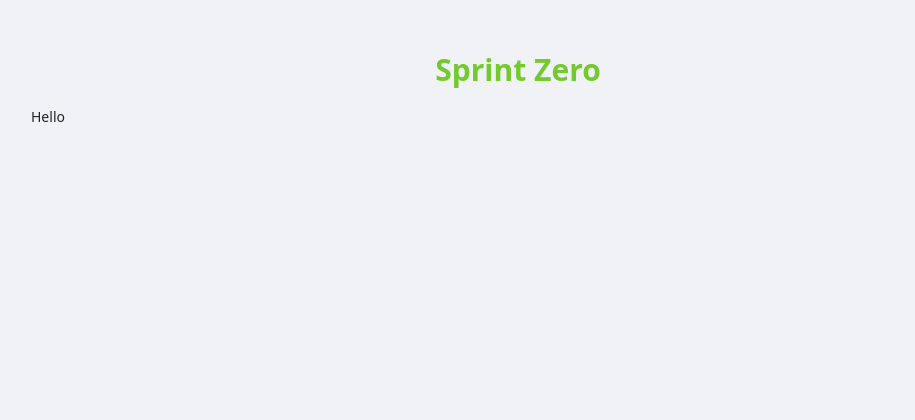
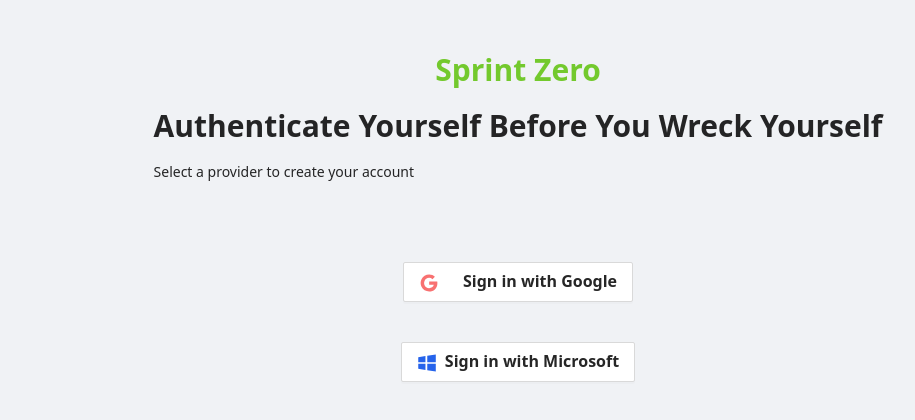
Before and after one commit to Relentless-Persistence/SprintZero, a Next.js app: page /login in a window 1280 px wide. Shown: the top 420 px of the page, without its empty margins (122-1037 px from the left). Built offline with nearby package versions, Linux system fonts and the light colour scheme.

Commit message:
Refactor Billing UI

```diff
--- a/components/Billing.js
+++ b/components/Billing.js
@@ -1,12 +1,22 @@
-import React, { useState, useEffect } from 'react'
+import React, { useState, useEffect } from "react";
 import { useRouter } from "next/router";
-import { Typography, Card, Row, Col, Button, Input, Form, Select, Divider, Checkbox } from "antd";
-import {QuestionCircleOutlined} from '@ant-design/icons';
+import {
+  Typography,
+  Row,
+  Col,
+  Button,
+  Input,
+  Form,
+  Select,
+  Divider,
+  Checkbox,
+} from "antd";
+import { QuestionCircleOutlined } from "@ant-design/icons";
 import { CardElement, useStripe, useElements } from "@stripe/react-stripe-js";
-import axios from 'axios';
+import axios from "axios";
 
 const { Title, Text } = Typography;
-const {Item} = Form;
+const { Item } = Form;
 const { Option } = Select;
 
 const card_options = {
@@ -28,7 +38,7 @@ const card_options = {
   },
 };
 
-const Billing = ({selectedPlan, countries}) => {
+const Billing = ({ selectedPlan, countries }) => {
   const router = useRouter();
   const [firstName, setFirstName] = useState("");
   const [lastName, setLastName] = useState("");
@@ -41,7 +51,7 @@ const Billing = ({selectedPlan, countries}) => {
   const elements = useElements();
 
   const handleSubmit = async (e) => {
-    e.preventDefault()
+    e.preventDefault();
 
     const billingDetails = {
       name: `${firstName} ${lastName}`,
@@ -49,37 +59,34 @@ const Billing = ({selectedPlan, countries}) => {
       address: {
         country,
         postal_code: zip,
-      }
-    }
+      },
+    };
 
-    const {error, paymentMethod} = await stripe.createPaymentMethod({
+    const { error, paymentMethod } = await stripe.createPaymentMethod({
       type: "card",
       card: elements.getElement(CardElement),
-      billing_details: billingDetails
-    })
+      billing_details: billingDetails,
+    });
 
-    if(!error) {
+    if (!error) {
       try {
-        const {id} = paymentMethod
+        const { id } = paymentMethod;
         const response = await axios.post("/api/payment_intents", {
-          amount:
-            (selectedPlan === "Basic" ? 9.99 : 99.99) * 100,
+          amount: (selectedPlan === "Basic" ? 9.99 : 99.99) * 100,
           id,
         });
 
-        if(response.data.success) {
+        if (response.data.success) {
           console.log("Successful payment");
           setSuccess(true);
         }
       } catch (error) {
-        console.log("Error", error)
+        console.log("Error", error);
       }
     } else {
-      console.log(error.message)
+      console.log(error.message);
     }
-
-
-  }
+  };
 
   return (
     selectedPlan && (
@@ -152,12 +159,15 @@ const Billing = ({selectedPlan, countries}) => {
             <Text className="text-sm text-gray-500 font-semibold">
               Credit Card Details
             </Text>
-            <Col className="mt-4 py-2 px-3 bg-white border border-gray-300 rounded-sm">
-              <CardElement options={card_options} />
-            </Col>
 
             <Row gutter={[16, 16]} className="mt-4">
-              <Col xs={24} sm={24} lg={12}>
+              <Col xs={24} sm={24} lg={10}>
+                <div className="py-2 px-3 bg-white border border-gray-300 rounded-sm">
+                  <CardElement options={card_options} />
+                </div>
+              </Col>
+
+              <Col xs={24} sm={24} lg={6}>
                 <Item
                   label={
                     <Text className="flex items-center justify-between text-xs">
@@ -181,7 +191,7 @@ const Billing = ({selectedPlan, countries}) => {
                 </Item>
               </Col>
 
-              <Col xs={24} sm={24} lg={12}>
+              <Col xs={24} sm={24} lg={8}>
                 <Item
                   label={
                     <Text className="flex items-center justify-between text-xs">
@@ -238,13 +248,18 @@ const Billing = ({selectedPlan, countries}) => {
             </Col>
             <Row gutter={[16, 16]}>
               <Col xs={24} lg={12}>
-                <Button type="primary" htmlType="submit" danger block>
-                  Submit
+                <Button type="primary" htmlType="submit" block>
+                  <span className="font-semibold">Submit</span>
                 </Button>
               </Col>
               <Col xs={24} lg={12}>
-                <Button danger block onClick={() => router.push("/")}>
-                  Cancel
+                <Button
+                  danger
+                  type="ghost"
+                  block
+                  onClick={() => router.push("/")}
+                >
+                  <span className="font-semibold">Cancel</span>
                 </Button>
               </Col>
             </Row>
@@ -253,6 +268,6 @@ const Billing = ({selectedPlan, countries}) => {
       </>
     )
   );
-}
+};
 
-export default Billing
+export default Billing;
--- a/components/Login.js
+++ b/components/Login.js
@@ -1,11 +1,36 @@
-import React from 'react'
+import React from "react";
+import { useRouter } from "next/router";
+import { Button, Typography } from "antd";
+import {GoogleOutlined, WindowsFilled} from "@ant-design/icons"
+
+const { Title, Text } = Typography;
 
 const Login = () => {
   return (
-    <div>
-      Hello
-    </div>
-  )
-}
+    <>
+      <div className="flex items-center justify-center mb-4">
+        <div>
+          <Title level={2}>
+            Authenticate Yourself Before You Wreck Yourself
+          </Title>
+          <Text className="text-left">
+            Select a provider to create your account
+          </Text>
+        </div>
+      </div>
 
-export default Login
+      <div className="flex flex-col items-center justify-center mt-10">
+        <Button className="flex items-center m-10 font-semibold" size="large">
+          <GoogleOutlined className="text-xl text-red-400 mr-4" /> Sign in with
+          Google
+        </Button>
+        <Button className="flex items-center font-semibold" size="large">
+          <WindowsFilled className="text-xl text-blue-600" />
+          Sign in with Microsoft
+        </Button>
+      </div>
+    </>
+  );
+};
+
+export default Login;
```
